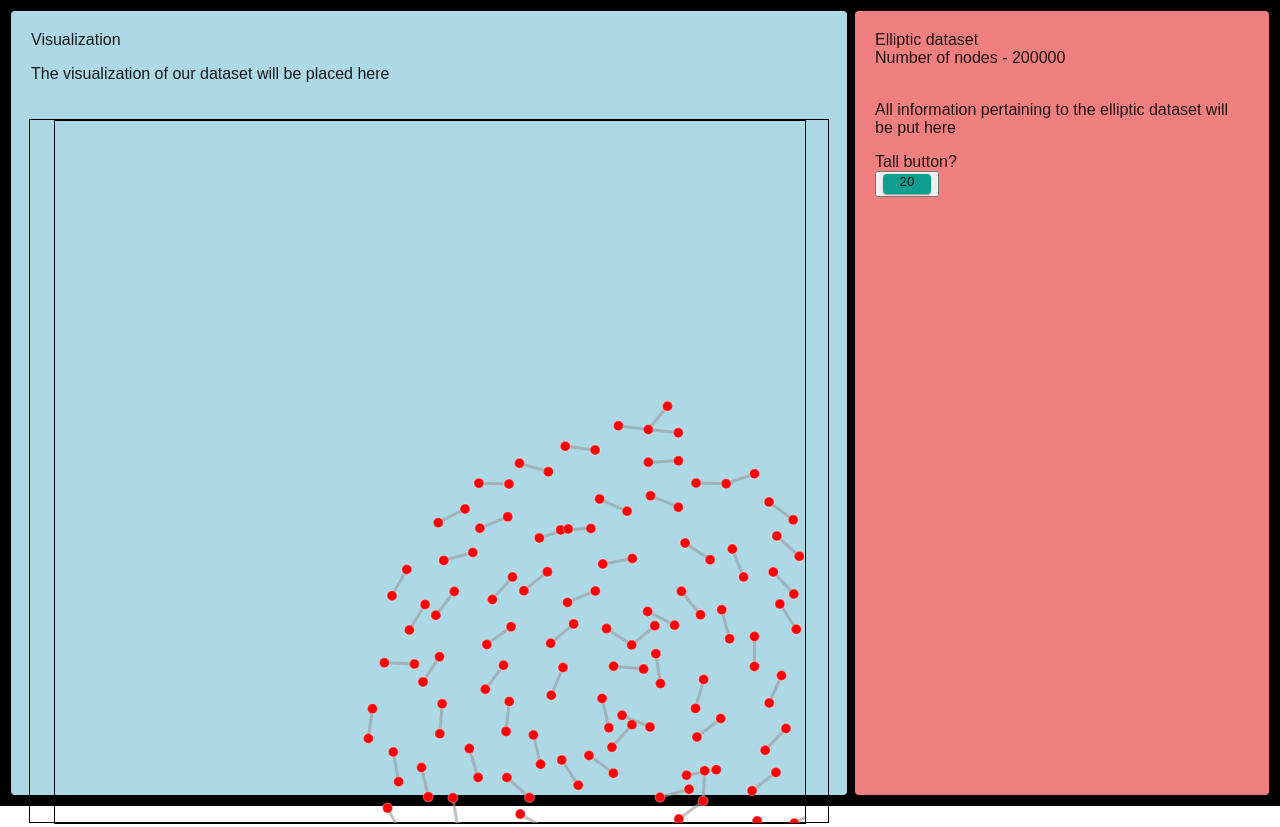
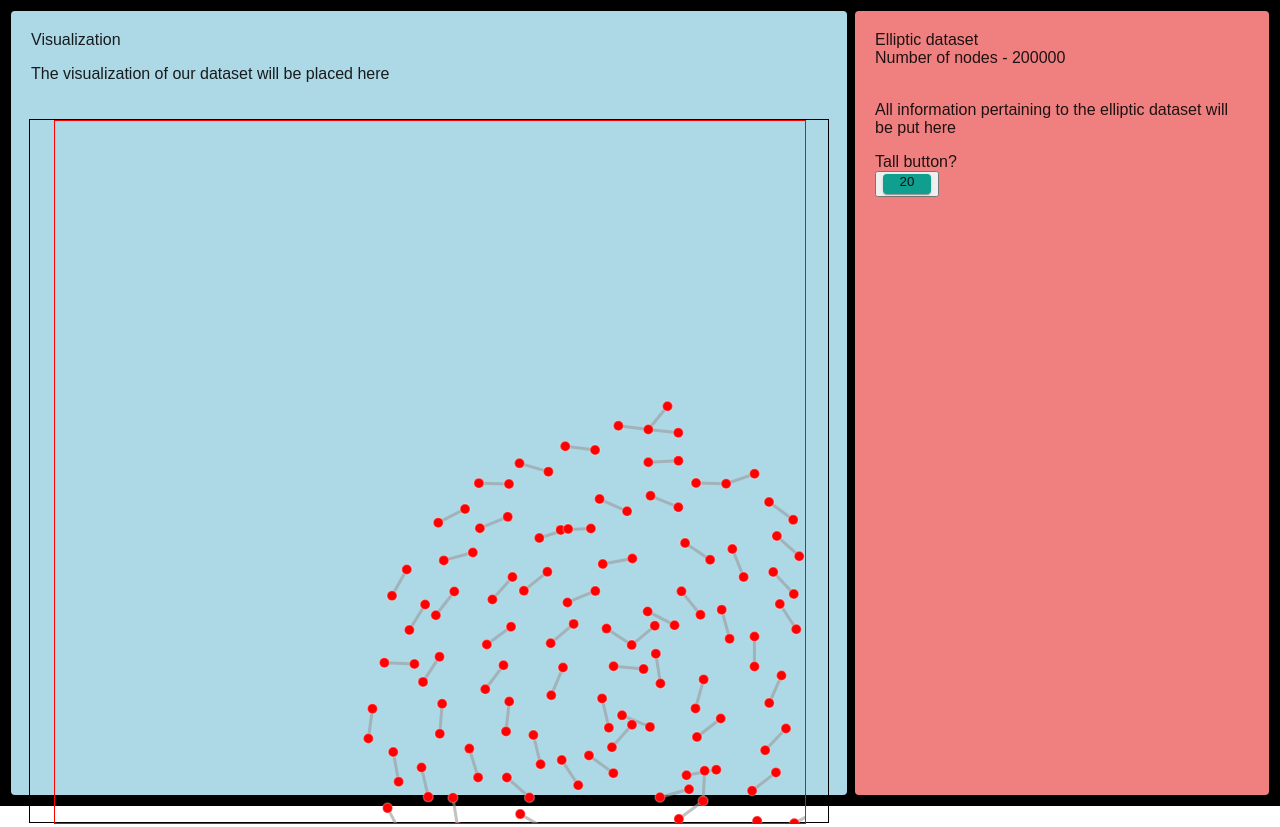
Before and after one commit to sharzy720/capstone22_23, a React (Create React App) app: page / in a window 1280 px wide. Built offline with nearby package versions, Linux system fonts and the light colour scheme.

Commit message:
Changed the test borders color from black to red for better telling apart from the other test borders on screen.

```diff
--- a/src/components/JSONForceGraph.css
+++ b/src/components/JSONForceGraph.css
@@ -11,5 +11,5 @@
 #forceGraph{
     width: 100%;
     height: 100%;
-    border: black solid 1px;
+    border: red solid 1px;
 }
```
